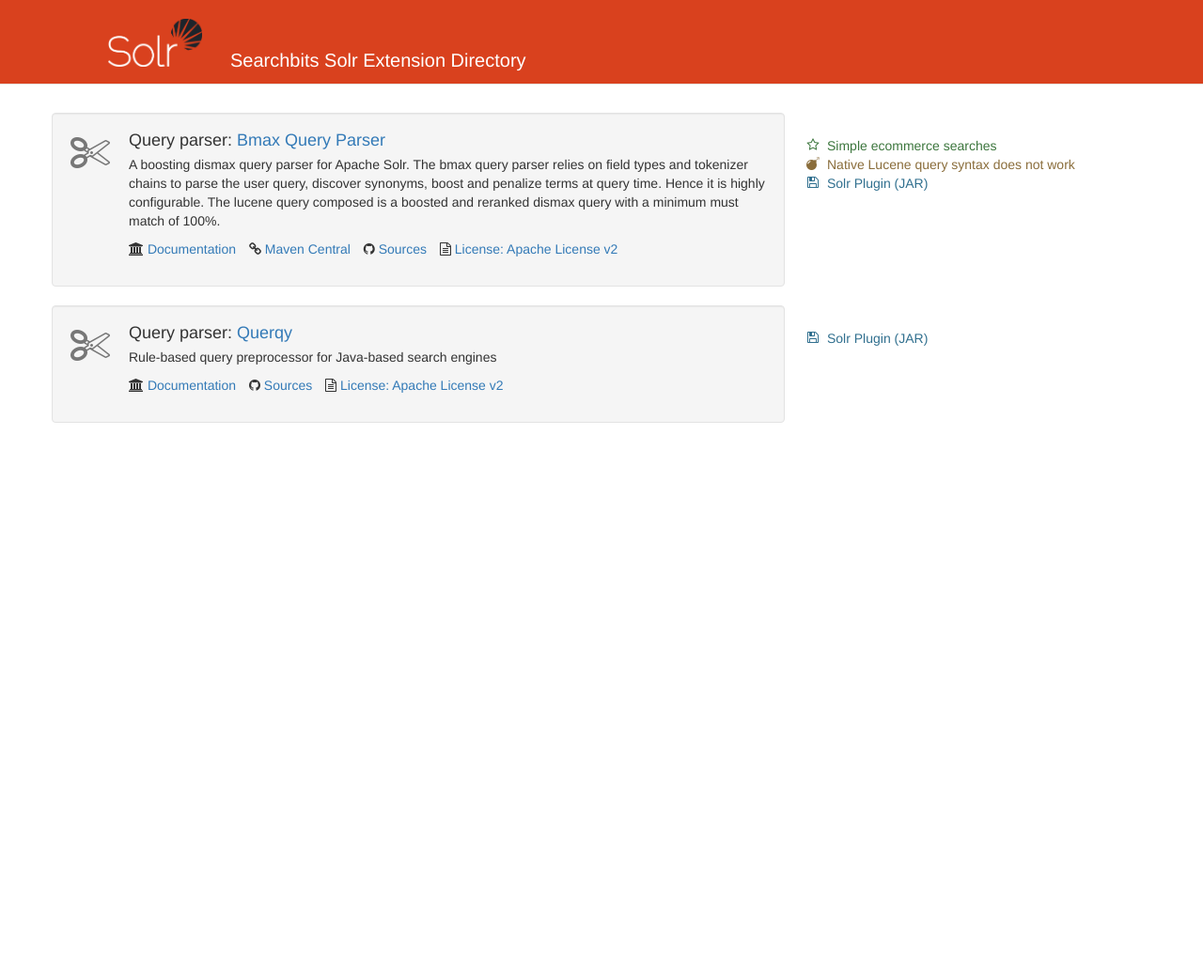
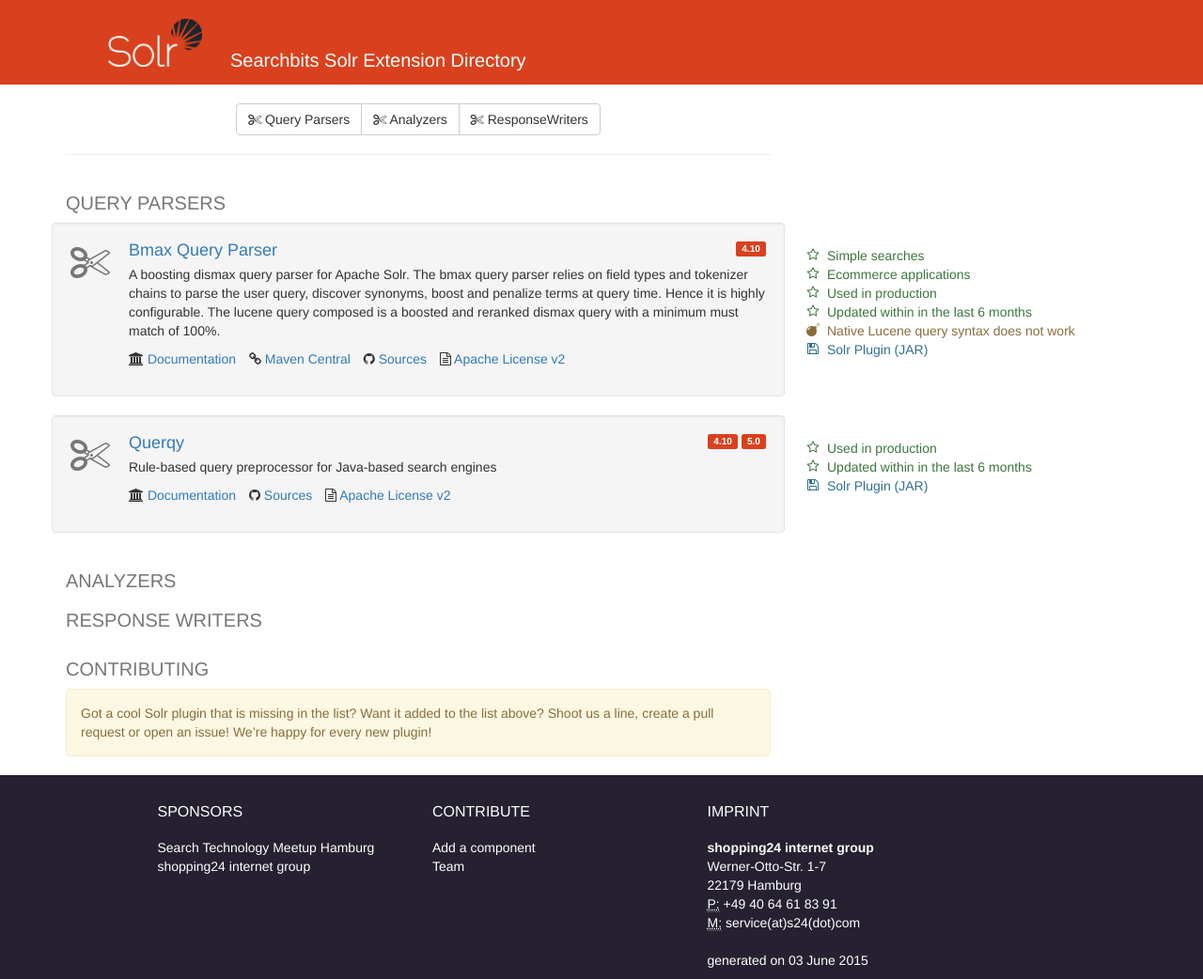
Before and after one commit to solr-cool/solr-cool.github.io, a Jekyll site: the page built from index.md, in a window 1280 px wide and 1042 px high. Shown: the whole window at 94% size. Built offline with Jekyll 4.4.1, drawn with Linux system fonts in a browser that asks for light colours.

Commit message:
adds footer, imprint, compatiblity badges and categories

```diff
--- a/_config.yml
+++ b/_config.yml
@@ -16,21 +16,33 @@
 timezone: Europe/Berlin
 
 # add components here
-components:
+queryparsers:
   - name: Bmax Query Parser
-    category: Query parser
     description: A boosting dismax query parser for Apache Solr. The bmax query parser relies on field types  and tokenizer chains to parse the user query, discover synonyms, boost and penalize terms at  query time. Hence it is highly configurable. The lucene query composed is a boosted and  reranked dismax query with a minimum must match of 100%.
-    pros: Simple ecommerce searches
-    cons: Native Lucene query syntax does not work
+    pros:
+      - Simple searches
+      - Ecommerce applications
+      - Used in production
+      - Updated within in the last 6 months
+    cons:
+      - Native Lucene query syntax does not work
+    solr_versions:
+      - "4.10"
     installation: Solr Plugin (JAR)
     url: https://github.com/shopping24/solr-bmax-queryparser
     maven: "http://search.maven.org/#browse%7C-1697835338"
     source: https://github.com/shopping24/solr-bmax-queryparser
     license: Apache License v2
     license_url: http://choosealicense.com/licenses/apache-2.0/
+
   - name: Querqy
-    category: Query parser
     description: Rule-based query preprocessor for Java-based search engines
+    pros:
+      - Used in production
+      - Updated within in the last 6 months
+    solr_versions:
+      - "4.10"
+      - "5.0"
     installation: Solr Plugin (JAR)
     url: https://github.com/renekrie/querqy
     source: https://github.com/renekrie/querqy
--- /dev/null
+++ b/_includes/component.html
@@ -0,0 +1,62 @@
+    <div class="row">
+      <div class="col-md-8 well">
+	    <div class="media">
+	      <div class="media-left">
+	        <a href="{{ component.url }}">
+	          <i class="fa fa-scissors fa-3x media-object text-muted"></i>
+	        </a>
+	      </div>
+		  <div class="media-body">
+		    <h4 class="media-heading">
+		      <a href="#">{{ component.name }}</a>
+		      <small class="pull-right">
+		        {% for v in component.solr_versions %}
+		          <span class="label label-solr">{{ v }}</span>
+		        {% endfor %}
+		      </small>
+		    </h4>
+	        <p>
+              {{ component.description }}
+		    </p>
+		    <ul class="list-inline">
+		      <li>
+		        <i class="fa fa-university"></i>
+		        <a href="{{ component.url }}">Documentation</a>
+		      </li>
+		      {% if component.maven %}
+		      <li>
+		        <i class="fa fa-link"></i>
+		        <a href="{{ component.maven }}">Maven Central</a>
+		      </li>
+		      {% endif %}
+		      <li>
+		        <i class="fa fa-github"></i>
+		        <a href="{{ component.source }}">Sources</a>
+		      </li>
+		      <li>
+		        <i class="fa fa-file-text-o"></i>
+		        <a href="http://choosealicense.com/licenses/apache-2.0/">
+		          {{ component.license }}
+		        </a>
+		      </li>
+		    </ul>
+		  </div>
+		</div>
+      </div>
+      <div class="col-md-4 summary">
+
+        {% if component.pros or component.cons or component.installation %}
+        <ul class="list-unstyled fa-ul">
+          {% for e in component.pros %}
+          <li class="text-success"><i class="fa-li fa fa-star-o"></i>{{ e }}</li>
+          {% endfor %}
+          {% for e in component.cons %}
+          <li class="text-warning"><i class="fa-li fa fa-bomb"></i>{{ e }}</li>
+          {% endfor %}
+          {% if component.installation %}
+          <li class="text-info"><i class="fa-li fa fa-floppy-o"></i>{{ component.installation }}</li>
+          {% endif %}
+        </ul>
+        {% endif %}
+      </div>
+    </div>
--- a/_layouts/archive.html
+++ b/_layouts/archive.html
@@ -4,6 +4,9 @@
 <title>{{ page.title }}</title>
 
 <meta name="robots" content="index, follow" />
+<meta name="keywords" content="apache, apache lucene, apache solr, solr, lucene
+            search, information retrieval, spell checking, faceting, inverted index, open source
+            plugins, extensions, query parser, response writer, analyzer">
 <meta http-equiv="Content-Type" content="text/html; charset=UTF-8">
 <meta name="viewport" content="width=device-width, initial-scale=1, minimum-scale=1, maximum-scale=1, user-scalable=0">
 
@@ -21,7 +24,7 @@
 <meta name="twitter:image:src" content="{{ site.url }}/images/team/group/team_{{ author.team }}.jpg">
 </head>
 <body>
-  <nav class="navbar navbar-default navbar-fixed-top">
+  <nav class="navbar navbar-default">
     <div class="container-fluid">
       <div class="navbar-header">
         <a class="navbar-brand" href="#">
@@ -35,74 +38,89 @@
   </nav>
   <div class="container body">
 
-  <!--
-    <div class="well">
-      <ul class="nav nav-pills">
-        <li role="presentation" class="active"><a href="#">Extension directory</a></li>
-        <li role="presentation"><a href="#">Blog</a></li>
-      </ul>
-    </div>
-    -->
 
-  {% for component in site.components %}
     <div class="row">
-      <div class="col-md-8 well">
-	    <div class="media">
-	      <div class="media-left">
-	        <a href="{{ component.url }}">
-	          <i class="fa fa-scissors fa-3x media-object text-muted"></i>
-	        </a>
-	      </div>
-		  <div class="media-body">
-		    <h4 class="media-heading">
-		      {{ component.category }}: <a href="#">{{ component.name }}</a>
-		    </h4>
-	        <p>
-              {{ component.description }}
-		    </p>
-		    <ul class="list-inline">
-		      <li>
-		        <i class="fa fa-university"></i>
-		        <a href="{{ component.url }}">Documentation</a>
-		      </li>
-		      {% if component.maven %}
-		      <li>
-		        <i class="fa fa-link"></i>
-		        <a href="{{ component.maven }}">Maven Central</a>
-		      </li>
-		      {% endif %}
-		      <li>
-		        <i class="fa fa-github"></i>
-		        <a href="{{ component.source }}">Sources</a>
-		      </li>
-		      <li>
-		        <i class="fa fa-file-text-o"></i>
-		        <a href="http://choosealicense.com/licenses/apache-2.0/">
-		          License: {{ component.license }}
-		        </a>
-		      </li>
-		    </ul>
-		  </div>
-		</div>
-      </div>
-      <div class="col-md-4 summary">
+      <div class="col-md-8 text-center">
+	    <div class="btn-group " role="group">
+          <button type="button" class="btn btn-default">
+            <i class="fa fa-scissors"></i>
+            <a href="#queryparsers">Query Parsers</a>
+          </button>
+          <button type="button" class="btn btn-default">
+            <i class="fa fa-scissors"></i>
+            <a href="#analyzers">Analyzers</a>
+          </button>
+          <button type="button" class="btn btn-default">
+            <i class="fa fa-scissors"></i>
+            <a href="#responsewriters">ResponseWriters</a>
+          </button>
+        </div>
 
-        {% if component.pros or component.cons or component.installation %}
-        <ul class="list-unstyled fa-ul">
-          {% if component.pros %}
-          <li class="text-success"><i class="fa-li fa fa-star-o"></i>{{ component.pros }}</li>
-          {% endif %}
-          {% if component.cons %}
-          <li class="text-warning"><i class="fa-li fa fa-bomb"></i>{{ component.cons }}</li>
-          {% endif %}
-          {% if component.installation %}
-          <li class="text-info"><i class="fa-li fa fa-floppy-o"></i>{{ component.installation }}</li>
-          {% endif %}
-        </ul>
-        {% endif %}
+        <hr />
       </div>
     </div>
+
+
+<h2>
+  <a name="queryparsers">Query Parsers</a>
+</h2>
+  {% for component in site.queryparsers %}
+    {% include component.html %}
   {% endfor %}
+
+<h2>
+  <a name="analyzers">Analyzers</a>
+</h2>
+  {% for component in site.analyzers %}
+    {% include component.html %}
+  {% endfor %}
+
+<h2>
+  <a name="responsewriters">Response Writers</a>
+</h2>
+  {% for component in site.responsewriters %}
+    {% include component.html %}
+  {% endfor %}
+
+  <div class="row">
+    <div class="col-md-8">
+      {{ content }}
+    </div>
   </div>
+
+  </div>
+  <footer>
+   <div class="container">
+      <div class="row">
+         <div class="col-md-3 col-md-offset-1">
+            <h6>Sponsors</h6>
+            <ul class="list-unstyled">
+              <li><a href="https://www.meetup.com">Search Technology Meetup Hamburg</a></li>
+              <li><a href="https://developer.s24.com">shopping24 internet group</a></li>
+            </ul>
+         </div>
+         <div class="col-md-3">
+            <h6>Contribute</h6>
+            <ul class="list-unstyled">
+              <li><a href="#">Add a component</a></li>
+              <li><a href="#">Team</a></li>
+            </ul>
+         </div>
+         <div class="col-md-3">
+            <h6>Imprint</h6>
+            <address>
+              <strong>shopping24 internet group</strong><br/>
+              Werner-Otto-Str. 1-7<br/>
+              22179 Hamburg<br/>
+              <abbr title="Phone">P:</abbr> +49 40 64 61 83 91<br />
+              <abbr title="Mail">M:</abbr> service(at)s24(dot)com
+            </address>
+            <p class="muted">
+               generated on {{ site.time | date_to_long_string }}
+            </p>
+         </div>
+      </div>
+   </div>
+  </footer>
 </body>
 </html>
--- a/css/searchbits.css
+++ b/css/searchbits.css
@@ -1,6 +1,9 @@
 .navbar {
 	background-color: #D9411E;
 	height: 90px;
+
+	border: none;
+	border-radius: initial;
 }
 
 .navbar-header {
@@ -26,8 +29,21 @@
     padding-top: 15px;
 }
 
-.body {
-	margin-top: 120px;
+button a, button a:HOVER {
+	color: #333;
+	text-decoration: none;
+}
+
+h1, h2, h3 {
+	text-transform: uppercase;
+    font-size: 20px;
+    color: #777;
+    font-weight: 200;
+}
+
+h2 a, h2 a:HOVER {
+	color: #777;
+	text-decoration: none;
 }
 
 .media-left a {
@@ -41,3 +57,26 @@
 .summary ul {
 	margin-top: 25px;
 }
+
+.label-solr {
+	background-color: #D9411E;
+}
+
+footer {
+	background-color: rgb(38, 33, 48);
+
+	color: white;
+    font-weight: 100;
+}
+
+footer h6 {
+	font-weight: 200;
+    text-transform: uppercase;
+    font-size: 16px;
+    margin-top: 30px;
+    margin-bottom: 20px;
+}
+
+footer a, footer a:HOVER {
+	color: white;
+}
--- a/index.md
+++ b/index.md
@@ -3,6 +3,9 @@
 title: "searchbits: solr extensions directory"
 ---
 
-# wurst
+## Contributing
 
-nase
+Got a cool Solr plugin that is missing in the list? Want it added to the list
+above? Shoot us a line, create a pull request or open an issue! We're happy
+for every new plugin!
+{:.alert .alert-warning}
```
